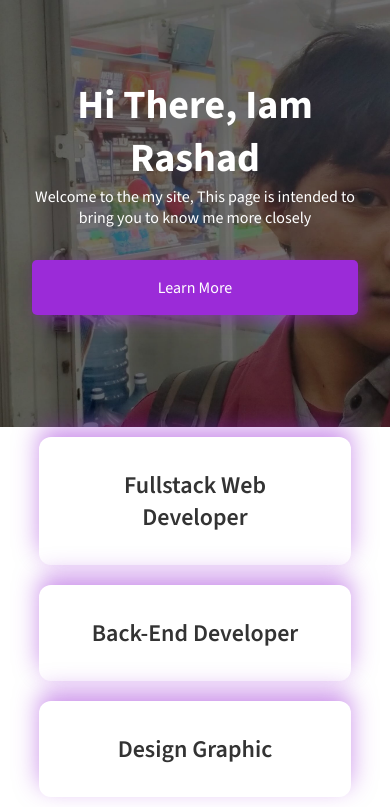
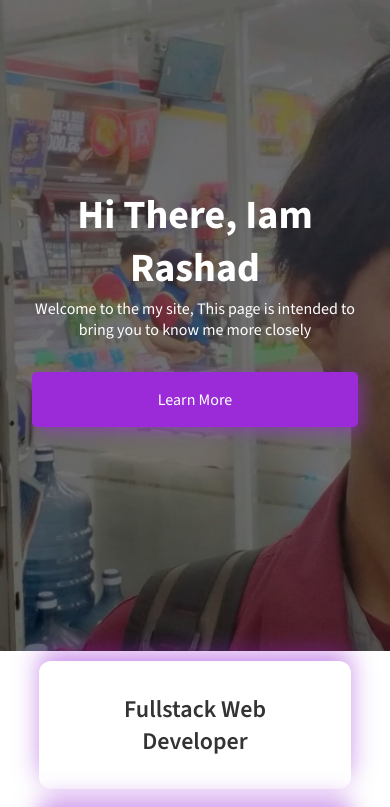
Before and after one commit to Ladybert/personal-web, a plain HTML site: page index.html in a window 390 px wide. Shown: the top 807 px of the page. Drawn offline with nearby package versions, Linux system fonts and the light colour scheme.

Commit message:
update: benerin dikit hero section

```diff
--- a/assets/css/stylesheet.css
+++ b/assets/css/stylesheet.css
@@ -679,7 +679,7 @@ aside nav ul li img {
     }
 
     .hero {
-        padding: 5em 2em;
+        padding: 12em 2em;
     }
 }
 
```
